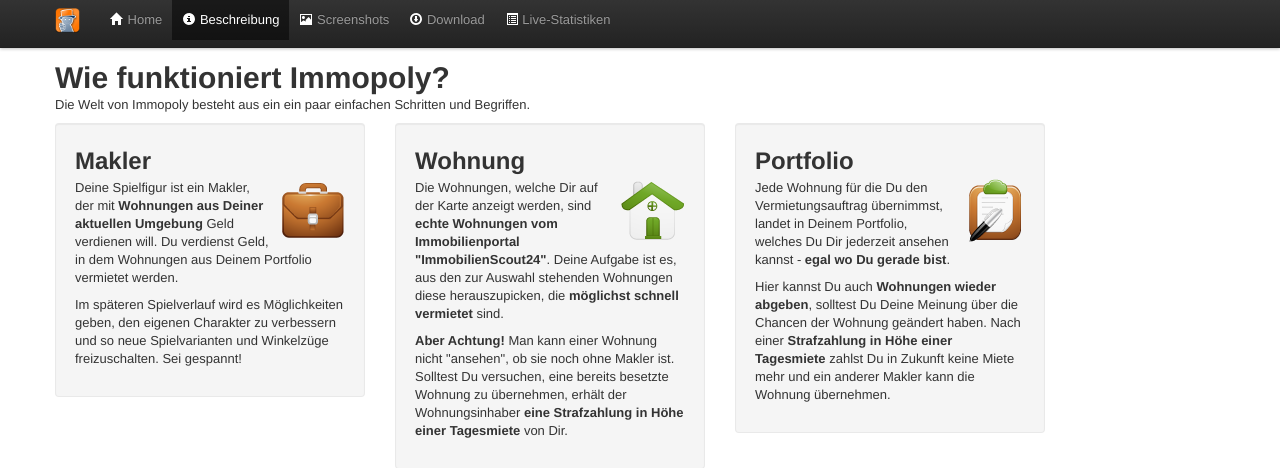
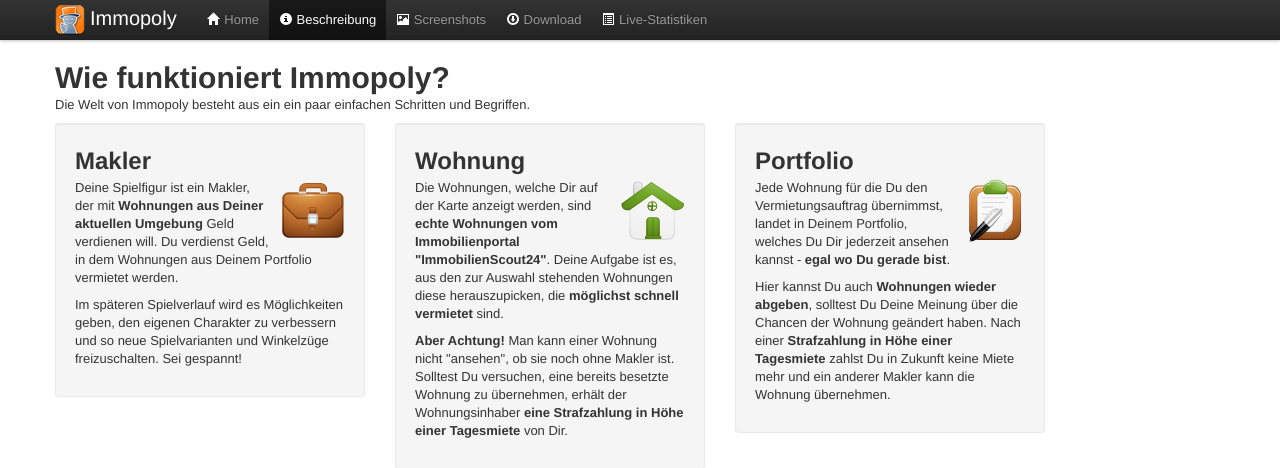
Before and after one commit to stefanhoth/immopoly-website, a PHP site: page /description.html in a window 1280 px wide. Shown: the top 468 px of the page. Run offline with PHP 8.4, Linux system fonts and the light colour scheme; some libraries are stand-ins or nearby versions.

Commit message:
Add new logo with headline in menu

```diff
--- a/css/overrides.css
+++ b/css/overrides.css
@@ -13,8 +13,9 @@
 	}
 
 
-.navbar .brand img{
-	height: 25px;
+.navbar .brand{
+	background: url(../img/layout/immopoly-brand.png) 20px no-repeat;
+	padding-left: 55px;
 }
 
 .navbar-inner .form-inline{
--- a/index.php
+++ b/index.php
@@ -77,7 +77,7 @@
             <span class="icon-bar"></span>
           </a>
           <a class="brand" href="/">
-            <img src="img/immopoly.png" alt="immopoly" />
+            Immopoly
           </a>
           <div class="nav-collapse">
             <ul class="nav">
```
Also changed, not shown: img/layout/immopoly-brand.png (added).
